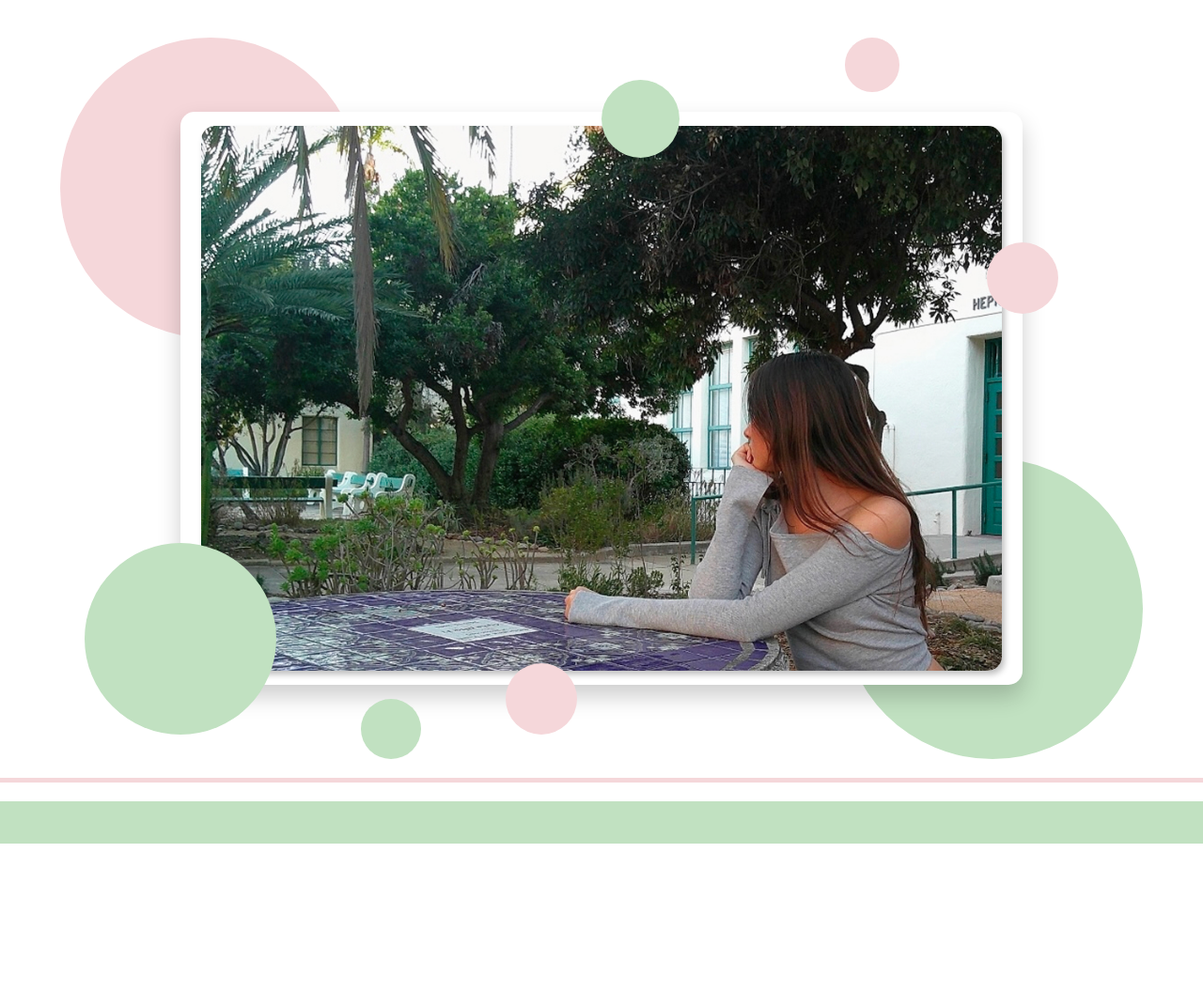
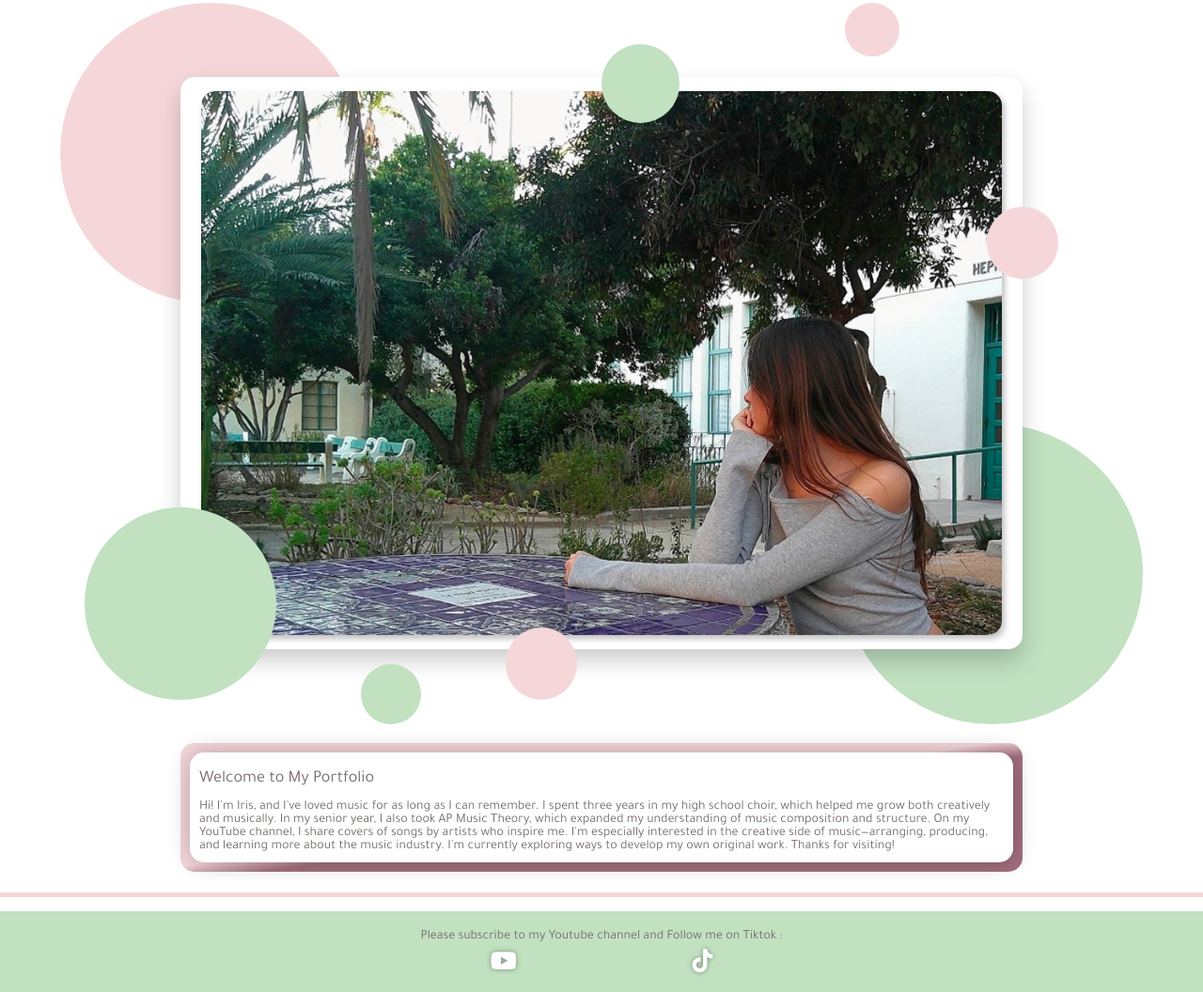
Before and after one commit to Seiko-And/music-portfolio, a plain HTML site: page index.html in a window 1280 px wide. Shown: the part 168-1224 px from the top of the page at 94% size. Before the commit the page ends 1066 px from the top, so only its background shows below. Drawn offline with nearby package versions, Linux system fonts and the light colour scheme.

Commit message:
added some codes

```diff
--- a/css/style.css
+++ b/css/style.css
@@ -59,9 +59,10 @@ table {
     --fw-m:300;
     --fw-b:400;
     --fs-base: 10px;
-    --fs-h1: 24px;
+    --fs-h1: 2.4rem;
+    --fs-h2: 1.8rem;
     --fs-menu: 1.8rem;
-    --fs-p: 1.6rem;
+    --fs-p: 1.4rem;
     --line-h: 1.5;
    /*---------colors-----------*/
    --primary-color:  #F5D7DA;
@@ -69,6 +70,8 @@ table {
    --shadow-color: #778977;
    --font-color: #7A6E6E;
    --accent-color: #A36E7E;
+   --nutral-lt-color: #fff;
+   --secondary-color-lt: #F3F9F3;
     /*---------helper-----------*/
     --spacer: 1rem;
     --spacer-dbl: 2rem;
@@ -88,20 +91,26 @@ html {
 }
 body{
     font-family: var(--primary-font);
+    color: var(--font-color);
     min-height: 100vh;
     min-width: 100vw;
     display: grid;
     grid-template-rows: auto 1fr auto;
     grid-template-columns: 1fr;
-    place-items: center;
+    justify-content: center;
     gap: var(--spacer-dbl);
 }
+ /*---------typography-----------*/
+h1{ font: var(--fw-b) var(--fs-h1) var(--primary-font); }
+h2 { font-size: var(--fs-h2); font-weight: var(--fw-b);}
+p { font-size: var(--fs-p); }
 /* --------------------------- 4. HEADER ---------------------------*/
 header{
     width: 100%;
     display: flex;
     flex-direction: column;
     flex-wrap: nowrap;
+    /* border-bottom: var(--border); */
 }
 header h1{
     width: 100%;
@@ -109,8 +118,6 @@ header h1{
     display: flex;
     justify-content: center;
     align-items: center;
-    font: var(--fw-b) var(--fs-h1) var(--primary-font);
-    color: var(--font-color);
     border-bottom: var(--border);
 }
 nav{
@@ -128,10 +135,10 @@ nav{
 .navTogglerMenu{
     height: 100%;
     width: 49px;
-    margin: var(--spacer-dbl) 5%;
+    margin: var(--spacer) 5%;
 }
 .mi{
-    color: #fff;
+    color: var(--nutral-lt-color);
     background-color: var(--accent-color);
     padding:.5em;
     border-radius: var(--border-radius);
@@ -160,7 +167,7 @@ nav{
     color: transparent;
     text-shadow: var(--inner-shadow);
 }
-.submenu ul{ background-color: #F3F9F3; }
+.submenu ul{ background-color: var(--secondary-color-lt); }
 .submenu.open ul{ display: block; }
 .downArrow{ font-size: var(--fs-menu); }
 /* --------------------------- 5. MAIN ---------------------------*/
@@ -170,22 +177,24 @@ main{
     display: flex;
     flex-direction: column;
     align-items: center;
+    justify-content: center;
+    gap: var(--spacer-dbl);
+    border-bottom: var(--border);
 }
 /* --------- MAIN IMAGE --------- */
-section {
+main#home section{
     width: 100%;
-    border-bottom: var(--border);
 }
-#mainImage-wrapper{
+#mainImage-frame{
     width: 90%;
     height: auto;
     display: grid;
-    margin: var(--spacer-dbl) auto;
+    margin: auto;
     grid-template-columns: repeat(18, 1fr);
     grid-template-rows: repeat(12, 1fr);
 }
 div.image-wrapper{
-    background-color: #fff;
+    background-color: var(--nutral-lt-color);
     width: 100%;
     border-radius: var(--border-radius);
     aspect-ratio: 403 / 274;
@@ -198,16 +207,16 @@ div.image-wrapper{
     justify-content: center;
     align-items: center;
     box-shadow: 0 12px 24px rgba(0, 0, 0, 0.2);
-    opacity: 0;  /* 追加した　*/
-    transform: translate(0, 10px) scale(0.8); /* 奥から小さめスタート */
+    opacity: 0;
+    transform: translate(0, 10px) scale(0.8);
     transition: opacity 2.2s cubic-bezier(0.68, -0.6, 0.32, 1.6),
     transform 2.2s cubic-bezier(0.68, -0.6, 0.32, 1.6);
 }
 .image-wrapper.appear {
     opacity: 1;
-    transform: translate(0, 0) scale(1); /* 元の位置とサイズ */
+    transform: translate(0, 0) scale(1);
   }
-img{
+.image-wrapper img{
     display: block;
     border-radius: var(--border-radius);
     width: 95%;
@@ -247,73 +256,122 @@ img{
 .circle1 {
     width: 100%;
     background-color: var(--primary-color);
-    grid-column: 1 / 6;
-    grid-row: 1 / 6;
-    justify-self: end;
-    align-self: end;
+    grid-column: 1 / 6; grid-row: 1 / 6;
+    justify-self: end; align-self: end;
 }
 .circle8 {
     width: 100%;
     background-color: var(--secondary-color);
-    grid-column: -6 / -1;
-    grid-row:  -6 / -1;
-    justify-self: start;
-    align-self: start;
+    grid-column: -6 / -1; grid-row:  -6 / -1;
+    justify-self: start; align-self: start;
 }
 .circle2 {
     width: 65%;
     background-color: var(--secondary-color);
-    grid-column: 10 / 12;
-    grid-row:  1 / 3;
+    grid-column: 10 / 12; grid-row:  1 / 3;
+    align-self: end;
     z-index: 10;
-    align-self: end;
 }
 .circle3 {
     width: 90%;
     background-color: var(--primary-color);
-    grid-column: -6 / -5;
-    grid-row:  1 / 2;
+    grid-column: -6 / -5; grid-row:  1 / 2;
+    justify-self: center;
     z-index: 10;
-    justify-self: center;
 }
 .circle4 {
     width: 60%;
     background-color: var(--primary-color);
-    grid-column: -4 / -2;
-    grid-row:  4 / 6;
+    grid-column: -4 / -2; grid-row:  4 / 6;
+    justify-self: center; align-self: center;
     z-index: 10;
-    justify-self: center;
-    align-self: center;
 }
 .circle5 {
     width: 80%;
     background-color: var(--secondary-color);
-    grid-column: 1 / 5;
-    grid-row:  9 / -1;
+    grid-column: 1 / 5; grid-row:  9 / -1;
+    justify-self: center; align-self: center;
     z-index: 10;
-    justify-self: center;
-    align-self: center;
 }
 .circle6 {
     width: 100%;
     background-color: var(--secondary-color);
-    grid-column: -14 / -13;
-    grid-row:  -2 / -1;
+    grid-column: -14 / -13; grid-row:  -2 / -1;
     z-index: 10;
     align-self: end;
 }
 .circle7 {
     width: 60%;
     background-color: var(--primary-color);
-    grid-column: 8 / 10;
-    grid-row:  -3 / -1;
+    grid-column: 8 / 10; grid-row:  -3 / -1;
+    justify-self: center; align-self: center;
     z-index: 10;
-    justify-self: center;
-    align-self: center;
 }
-/* --------------------------- 6. HEADER ---------------------------*/
+/* --------- WELCOME TO MY PAGE --------- */
+section:nth-of-type(2){ margin-bottom: var(--spacer-dbl);}
+div.aboutme{
+    width: 70%;
+    margin: auto;
+    display: grid;
+    grid-template-columns: 10px 1fr 10px;
+    grid-template-rows: 10px 1fr 10px;
+}
+div.rectangle{
+    width: 100%;
+    height: 100%;
+    border-radius: var(--border-radius);
+    background: linear-gradient(to bottom right, var(--primary-color)48%, var(--accent-color) 55%);
+    grid-column: 1 / -1; grid-row: 1 / 4;
+}
+div.text-frame{
+    width: 100%;
+    padding: var(--spacer);
+    border-radius: var(--border-radius);
+    background-color: var(--nutral-lt-color);
+    box-shadow: 0 0 24px rgb(0, 0, 0, .25);
+    grid-column: 2 / -2; grid-row: 2 / -2;
+    justify-self: center; align-self: center;
+    display: flex;
+    flex-direction: column;
+    flex-wrap: nowrap;
+    justify-content: center; align-items: center;
+    gap:.5rem;
+    z-index: 100;
+}
+div.text-frame h2{ width: 100%; margin: .5em 0;}
+div.text-frame p { width: 100%;}
+/* --------------------------- 6.FOOTER ---------------------------*/
 footer{
     width: 100%;
-    height: 45px;
     background-color: var(--secondary-color);
 }
+div.snsIcons{
+    width: 95%;
+    height: 100%;
+    max-width: 600px;
+    margin: auto;
+    padding: var(--spacer-dbl) 0;
+    text-align: center;
+    display: flex;
+    flex-direction: row;
+    flex-wrap: wrap;
+    justify-content:space-evenly;
+    align-items: center;
+    gap: .5rem;
+}
+footer p { width: 100%; }
+footer p.lgScreen{ display: none; }
+footer a{
+    display: inline-block;
+    margin-top: .2rem;
+}
+footer i{
+    font-size: 2.5rem;
+    color: var(--nutral-lt-color);
+    text-shadow: 0 0 5px var(--shadow-color);
+}
+/* --------------------------- 7.LARGER SCREEN ---------------------------*/
+@media screen and (min-width: 600px){
+    footer p.smlScreen{ display: none;}
+    footer p.lgScreen{ display: block; }
+}
--- a/index.html
+++ b/index.html
@@ -8,9 +8,10 @@
     <link href="https://fonts.googleapis.com/css2?family=Tajawal:wght@200;300;400;500;700;800;900&display=swap" rel="stylesheet">
     <title>Iris's Music Portfolio</title>
     <link href="https://fonts.googleapis.com/css2?family=Material+Symbols+Outlined" rel="stylesheet" />
+    <link rel="stylesheet" href="https://cdnjs.cloudflare.com/ajax/libs/font-awesome/6.7.2/css/all.min.css">
     <link rel="stylesheet" href="css/style.css">
-    <script src="js/script.js" defer></script>
-    <script src="js/mainImage.js" defe></script>
+    <script src="js/menu.js"  defer></script>
+    <script src="js/mainImage.js" defer></script>
 </head>
 <body>
     <header>
@@ -43,7 +44,7 @@
 
     <main id="home">
         <section>
-            <div id="mainImage-wrapper">
+            <div id="mainImage-frame">
                 <div class="circle circle1"></div>
                 <div class="circle circle2"></div>
                 <div class="circle circle3"></div>
@@ -52,6 +53,7 @@
                 <div class="circle circle6"></div>
                 <div class="circle circle7"></div>
                 <div class="circle circle8"></div>
+
                 <div class="image-wrapper">
                     <picture>
                         <source media="(min-width: 500px)" srcset="images/irisDesktop.jpg">
@@ -61,10 +63,36 @@
                 </div>
             </div>
         </section>
+        <section>
+            <div  class="aboutme">
+                <div class="rectangle"></div>
+                <div class="text-frame">
+                <h2>Welcome to My Portfolio</h2>
+                <p> Hi! I'm Iris, and I've loved music for as long as I can remember.
+                    I spent three years in my high school choir, which helped me grow both creatively and musically.
+                    In my senior year, I also took AP Music Theory, which expanded my understanding of music composition and structure.
+                    On my YouTube channel, I share covers of songs by artists who inspire me.
+                    I'm especially interested in the creative side of music—arranging, producing, and learning more about the music industry.
+                    I'm currently exploring ways to develop my own original work. Thanks for visiting!</p>
+                </div>
+            </div>
+
+
+        </section>
     </main>
 
     <footer>
-
+        <div class="snsIcons">
+            <p class="smlScreen">Please subscribe to my Youtube channel </p>
+            <p class="smlScreen"> and Follow me on Tiktok : </p>
+            <p class="lgScreen">Please subscribe to my Youtube channel and Follow me on Tiktok : </p>
+            <a href="https://www.youtube.com/@airichacha">
+                <i class="fa-brands fa-youtube"></i>
+            </a>
+            <a href="">
+                <i class="fa-brands fa-tiktok"></i>
+            </a>
+        </div>
     </footer>
 </body>
 </html>
--- a/js/mainImage.js
+++ b/js/mainImage.js
@@ -1,4 +1,7 @@
-window.addEventListener('load', () => {
+/*---------------------------------------------------
+    File name: mainImage.js
+    Animation for the main image on the home page
+----------------------------------------------------*/
     document.querySelectorAll('.circle').forEach((circle, i) => {
       setTimeout(() => {
         circle.classList.add('appear');
@@ -8,4 +11,3 @@ window.addEventListener('load', () => {
     setTimeout(() => {
       document.querySelector('.image-wrapper').classList.add('appear');
     }, 500);
-  });
--- a/js/script.js
+++ b/js/menu.js
@@ -1,7 +1,7 @@
 // --------------- SUB MENU TIMER ---------------------
 const subMenus = document.querySelectorAll('li.submenu');
 //  Screen size is less than 600px
-const isMobile = window.innerWidth < 600;
+let isMobile = window.innerWidth < 600;
 console.log(isMobile);
 
 function menuTimer(){
@@ -52,4 +52,6 @@ function menuTimer(){
 }
 menuTimer();
 
-window.addEventListener('resize', menuTimer);
+window.addEventListener('resize', () => {
+  location.reload();
+});
```
Also changed, not shown: images/music.jpg (added).
